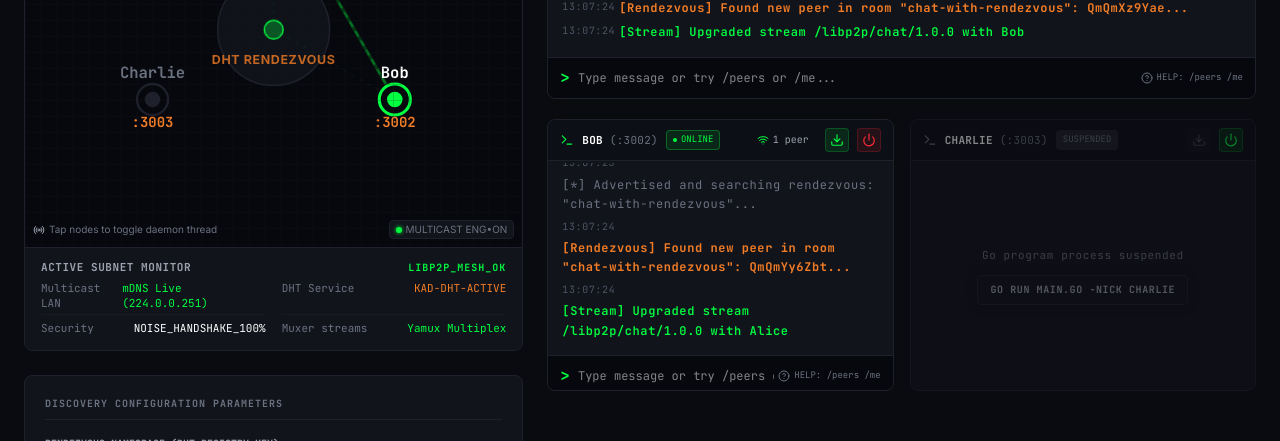
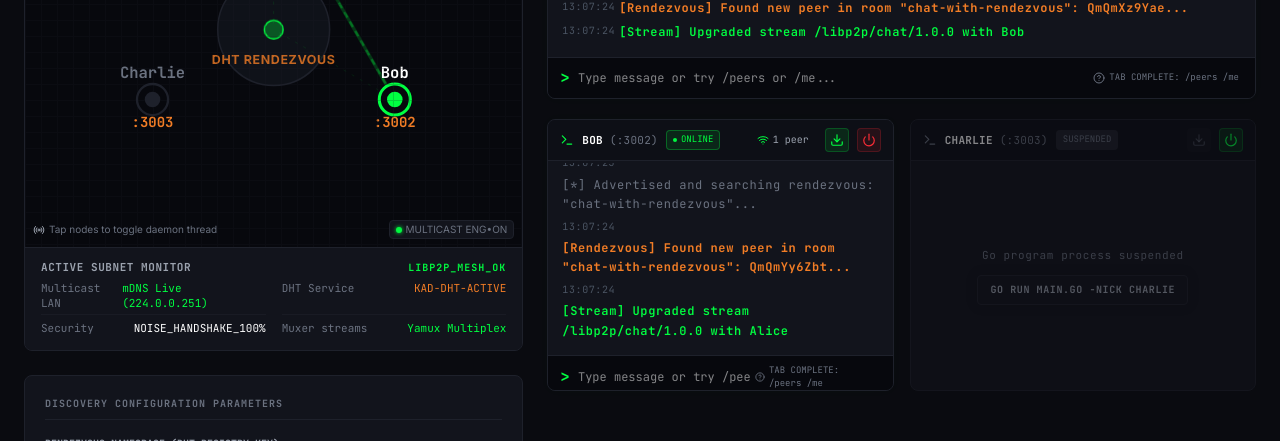
Before and after one commit to LeonidYasin/p2p-chat, a React (Vite) app: page / in a window 1280 px wide. Shown: the part 454-895 px from the top of the page. Built offline with nearby package versions, Linux system fonts and the light colour scheme.

Commit message:
feat(terminal): add tab completion for commands
Implement tab-based command autocompletion and visual ghost suggestions for the terminal input to improve user experience.

```diff
--- a/src/components/TerminalNode.tsx
+++ b/src/components/TerminalNode.tsx
@@ -26,11 +26,37 @@ export default function TerminalNode({
     }
   }, [node.logs]);
 
+  const COMMANDS = ['/peers', '/me', '/exit', '/help'];
+
   const handleKeyDown = (e: React.KeyboardEvent<HTMLInputElement>) => {
     if (e.key === 'Enter') {
       onSubmitCommand(node.id, node.currentInput);
+    } else if (e.key === 'Tab') {
+      e.preventDefault();
+      const input = node.currentInput;
+      if (input && input.startsWith('/')) {
+        const matches = COMMANDS.filter(cmd => cmd.startsWith(input));
+        if (matches.length > 0) {
+          const exactIdx = matches.indexOf(input);
+          if (exactIdx !== -1 && matches.length > 1) {
+            const nextMatch = matches[(exactIdx + 1) % matches.length];
+            onInputChange(node.id, nextMatch);
+          } else {
+            onInputChange(node.id, matches[0]);
+          }
+        }
+      }
     }
   };
+
+  // Dynamic autocomplete suggestion text for inline ghost display
+  let suggestionText = '';
+  if (node.currentInput && node.currentInput.startsWith('/')) {
+    const matchingCmd = COMMANDS.find(cmd => cmd.startsWith(node.currentInput) && cmd !== node.currentInput);
+    if (matchingCmd) {
+      suggestionText = node.currentInput + matchingCmd.slice(node.currentInput.length);
+    }
+  }
 
   // Convert log category to specific color scheme
   const getLogColorClass = (type: string, message: string) => {
@@ -179,9 +205,15 @@ Export Date Timestamp  : ${new Date().toISOString()}
       {node.isOnline && (
         <div className="border-t border-[#1E212B] bg-[#07080D] flex items-center p-2">
           <span className="text-[#00FF41] font-bold px-1 select-none font-mono">&gt;</span>
+          <div className="relative flex-1 flex items-center">
+            {suggestionText && (
+              <span className="absolute left-0 pointer-events-none text-[#4B5563] font-mono text-xs select-none z-0 whitespace-pre ml-1">
+                {suggestionText}
+              </span>
+            )}
             <input
               type="text"
-            className="flex-1 bg-transparent border-0 outline-0 ring-0 focus:outline-none focus:ring-0 text-white font-mono text-xs ml-1 bg-transparent"
+              className="flex-1 bg-transparent border-0 outline-0 ring-0 focus:outline-none focus:ring-0 text-white font-mono text-xs ml-1 bg-transparent z-10"
               value={node.currentInput}
               onChange={(e) => onInputChange(node.id, e.target.value)}
               onKeyDown={handleKeyDown}
@@ -190,9 +222,10 @@ Export Date Timestamp  : ${new Date().toISOString()}
               autoCorrect="off"
               spellCheck={false}
             />
-          <span className="text-[9px] text-[#6B7280] ml-1 select-none font-mono flex items-center gap-1 mr-1" title="Special shell commands">
+          </div>
+          <span className="text-[9px] text-[#6B7280] ml-1 select-none font-mono flex items-center gap-1 mr-1 md:mr-2" title="Tab-completion for commands">
             <HelpCircle className="w-3 h-3 text-[#6B7280]" />
-            <span className="hidden sm:inline">HELP: /peers /me</span>
+            <span className="hidden sm:inline">TAB COMPLETE: {suggestionText ? 'Press Tab' : '/peers /me'}</span>
           </span>
         </div>
       )}
```
Lines whose indentation alone changed are shown as unchanged.
